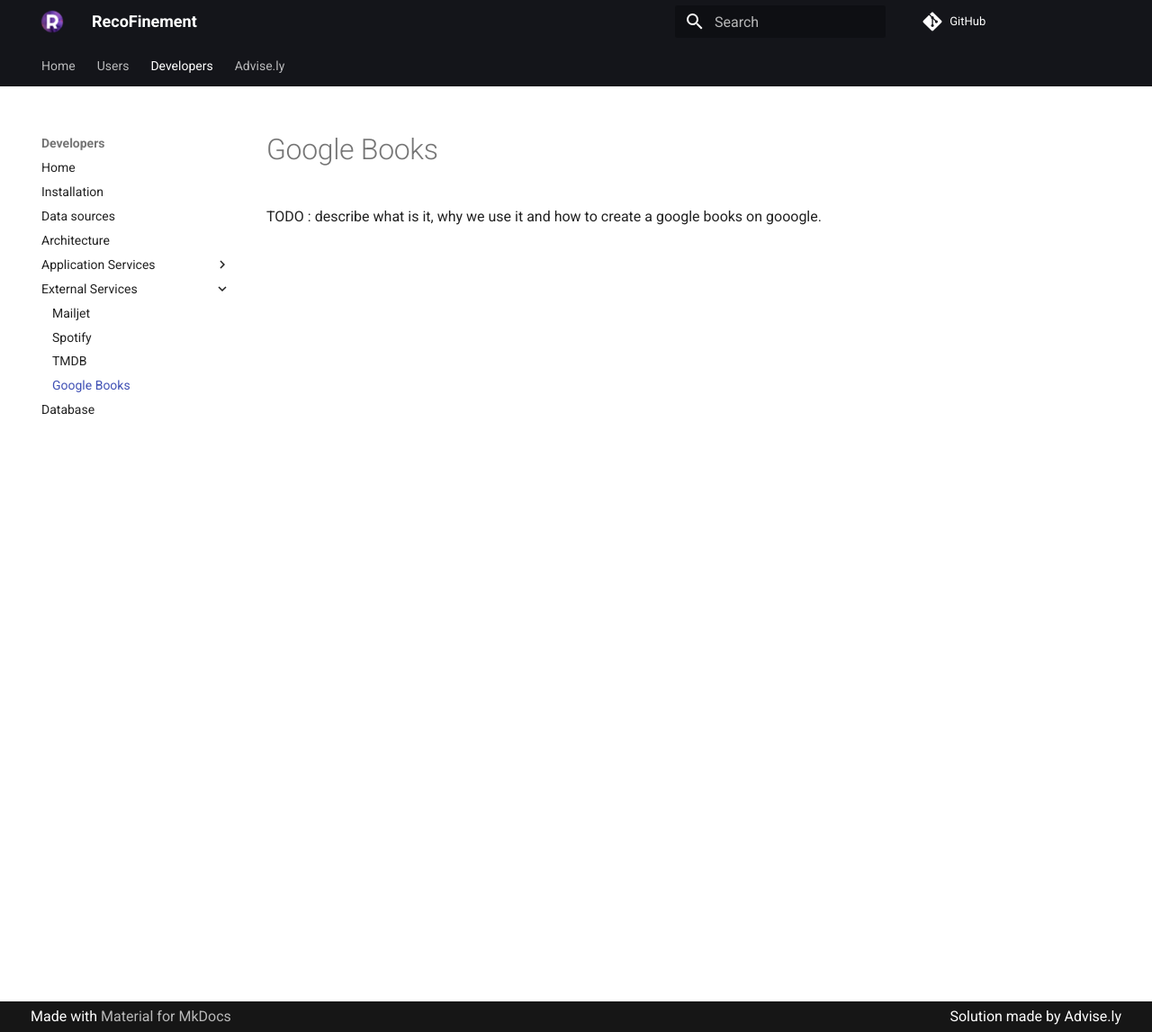
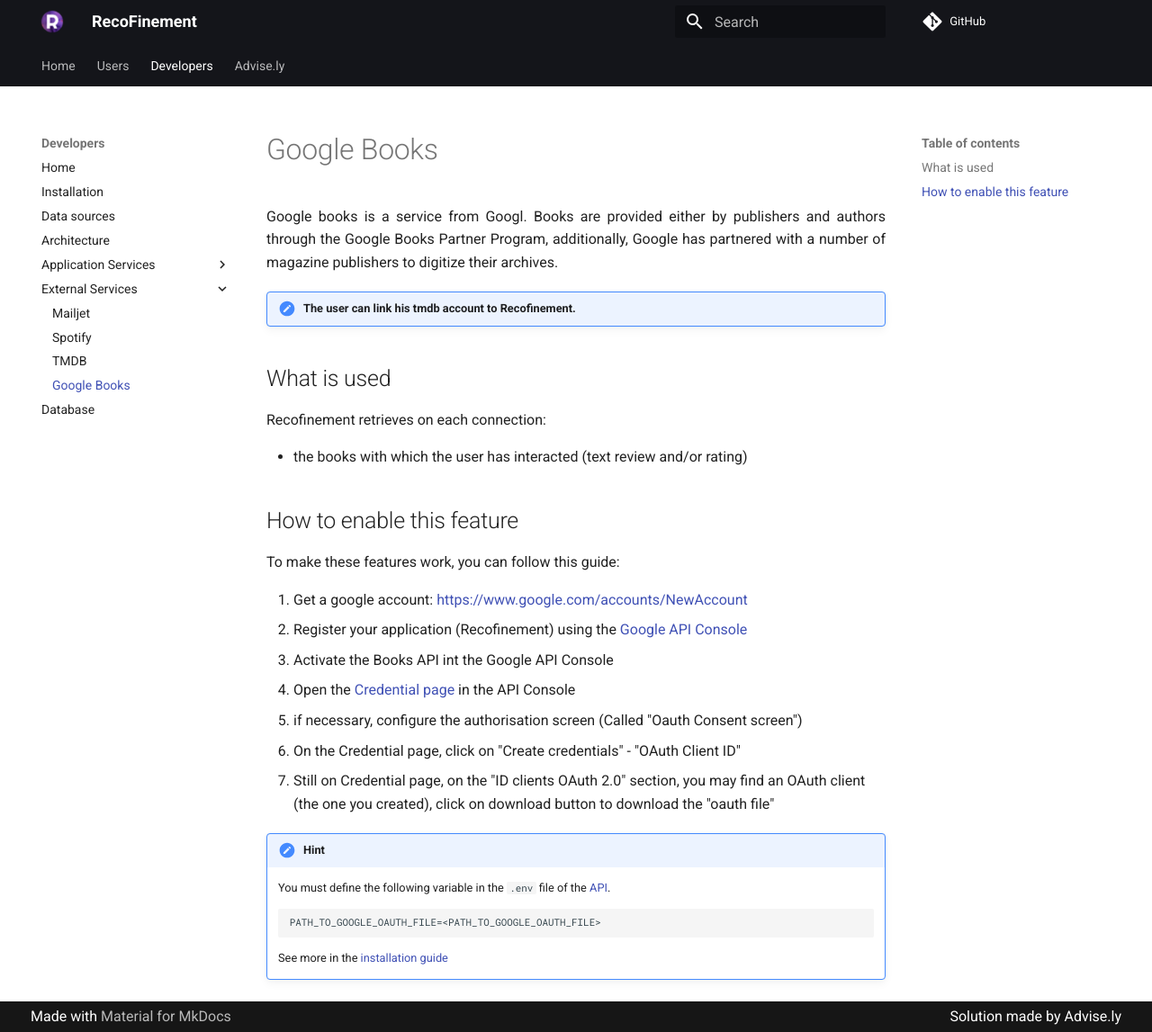
Before and after one commit to RomainCtl/RecoFinement, an MkDocs documentation site: the page built from docs/developers/external_services/gbooks.md, in a window 1280 px wide and 1147 px high. Shown: the whole window at 90% size. Built offline with MkDocs 1.6.1 and Material for MkDocs 9.7.7, drawn with Linux system fonts in a browser that asks for light colours; comment, search, counter and statistics services are not loaded.

Commit message:
add google books description

````diff
--- a/docs/developers/external_services/gbooks.md
+++ b/docs/developers/external_services/gbooks.md
@@ -1 +1,28 @@
-TODO : describe what is it, why we use it and how to create a google books on gooogle.
+Google books is a service from Googl. Books are provided either by publishers and authors through the Google Books Partner Program, additionally, Google has partnered with a number of magazine publishers to digitize their archives.
+
+!!! hint "The user can link his tmdb account to Recofinement."
+
+## What is used
+
+Recofinement retrieves on each connection:
+
+* the books with which the user has interacted (text review and/or rating)
+
+## How to enable this feature
+
+To make these features work, you can follow this guide:
+
+1. Get a google account: [https://www.google.com/accounts/NewAccount](https://www.google.com/accounts/NewAccount)
+2. Register your application (Recofinement) using the [Google API Console](https://console.developers.google.com/)
+3. Activate the Books API int the Google API Console
+4. Open the [Credential page](https://console.developers.google.com/apis/credentials) in the API Console
+5. if necessary, configure the authorisation screen (Called "Oauth Consent screen")
+6. On the Credential page, click on "Create credentials" - "OAuth Client ID"
+7. Still on Credential page, on the "ID clients OAuth 2.0" section, you may find an OAuth client (the one you created), click on download button to download the "oauth file"
+
+!!! hint
+    You must define the following variable in the `.env` file of the [API](../../services/api).
+    ```
+    PATH_TO_GOOGLE_OAUTH_FILE=<PATH_TO_GOOGLE_OAUTH_FILE>
+    ```
+    See more in the [installation guide](../../installation/#environment-variables)
````
